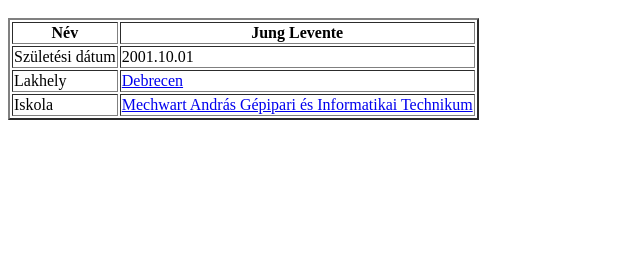
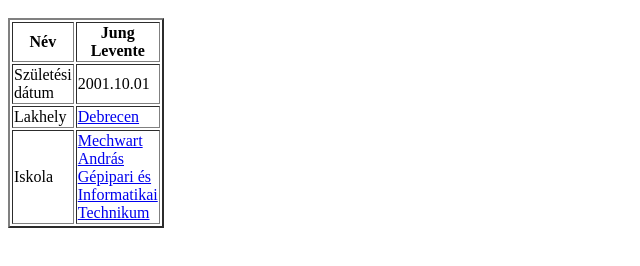
Before and after one commit to DoczyForever/DoczyForever.github.io, a plain HTML site: page index.html in a window 1280 px wide. Shown: the part 48-314 px from the top of the page, without its empty margins (0-640 px from the left). Drawn offline with Linux system fonts and the light colour scheme.

Commit message:
Update index.html

```diff
--- a/index.html
+++ b/index.html
@@ -6,7 +6,7 @@
 	</head>
 	<body>
 		<h1>Bemutatkozás</h1>
-		<table border="2">
+		<table border="2" width="100">
 			<tr>
 				<th>Név</th>
 				<th>Jung Levente</th>
@@ -25,5 +25,7 @@
 				<td><a href="https://www.dszcmechwart.hu/" target=_blond>Mechwart András Gépipari és Informatikai Technikum</a></td>
 			</tr>
 		</table>
+		<br/>
+
 	</body>
 </html>
```
